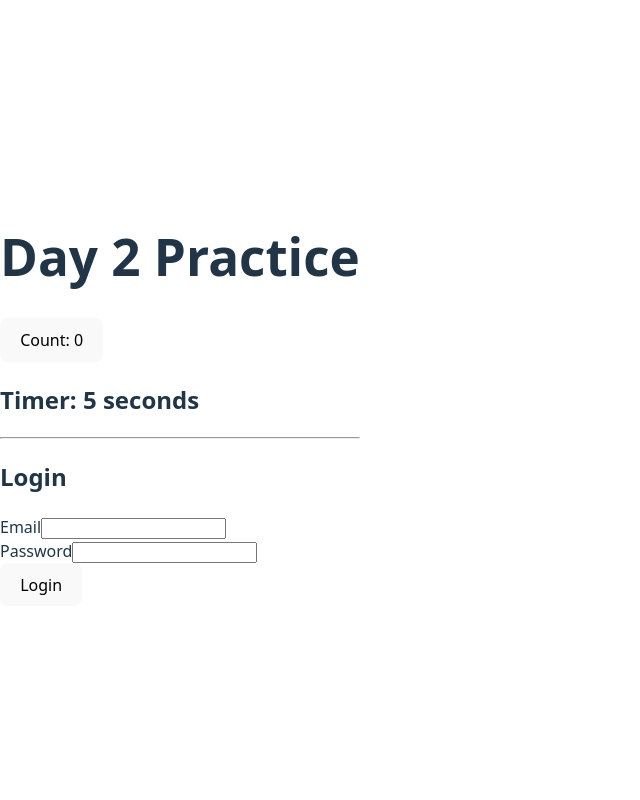
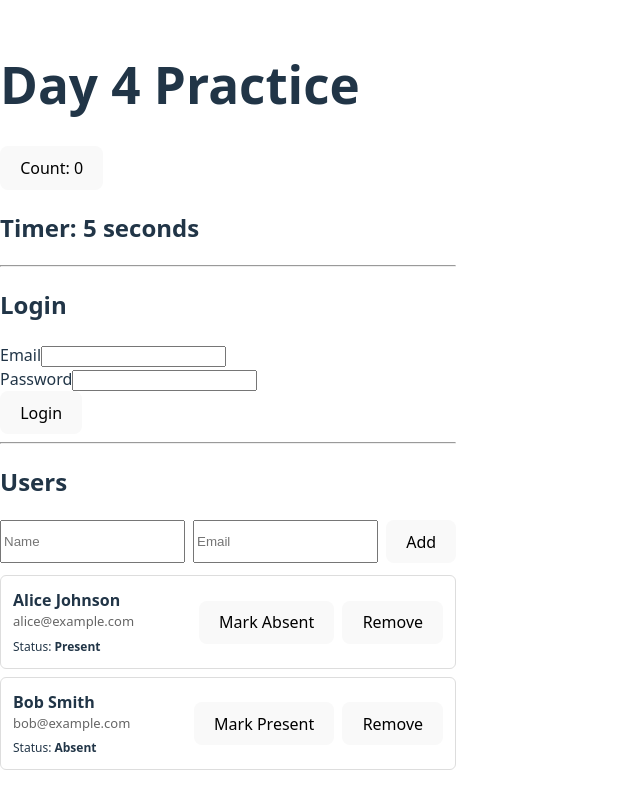
Before and after one commit to GoGouree/react-tracker, a React (Vite) app in the folder vite-project/: page / in a window 1280 px wide. Shown: the whole page, without its empty margins (0-640 px from the left). Built offline with nearby package versions, Linux system fonts and the light colour scheme.

Commit message:
added usercardlist feature

```diff
--- a/vite-project/src/App.tsx
+++ b/vite-project/src/App.tsx
@@ -2,6 +2,7 @@ import { useState, useEffect } from "react";
 import Counter from "./components/Counter";
 import Timer from "./components/Timer";
 import LoginForm from "./components/LoginForm";
+import UserCardList from "./components/UserCardList";
 
 function App() {
   // Timer state
@@ -19,7 +20,7 @@ function App() {
 
   return (
     <div>
-      <h1>Day 2 Practice</h1>
+      <h1>Day 4 Practice</h1>
 
       <Counter />
 
@@ -29,6 +30,9 @@ function App() {
 
       <h2>Login</h2>
       <LoginForm />
+
+      <hr />
+      <UserCardList />
     </div>
   );
 }
--- /dev/null
+++ b/vite-project/src/components/UserCard.tsx
@@ -0,0 +1,33 @@
+import React from 'react';
+
+export type User = { id: number; name: string; email: string; present: boolean };
+
+type Props = {
+  user: User;
+  onToggle: (id: number) => void;
+  onRemove?: (id: number) => void;
+};
+
+export default function UserCard({ user, onToggle, onRemove }: Props) {
+  return (
+    <div style={{
+      border: '1px solid #ddd', padding: 12, borderRadius: 6, marginBottom: 8,
+      display: 'flex', justifyContent: 'space-between', alignItems: 'center'
+    }}>
+      <div>
+        <div style={{ fontWeight: 600 }}>{user.name}</div>
+        <div style={{ fontSize: 13, color: '#666' }}>{user.email}</div>
+        <div style={{ marginTop: 6, fontSize: 12 }}>
+          Status: <strong>{user.present ? 'Present' : 'Absent'}</strong>
+        </div>
+      </div>
+
+      <div style={{ display: 'flex', gap: 8 }}>
+        <button onClick={() => onToggle(user.id)}>
+          {user.present ? 'Mark Absent' : 'Mark Present'}
+        </button>
+        {onRemove && <button onClick={() => onRemove(user.id)}>Remove</button>}
+      </div>
+    </div>
+  );
+}
--- /dev/null
+++ b/vite-project/src/components/UserCardList.tsx
@@ -0,0 +1,39 @@
+import React, { useState } from 'react';
+import UserCard, { type User } from './UserCard';
+
+export default function UserCardList() {
+  const [users, setUsers] = useState<User[]>([
+    { id: 1, name: 'Alice Johnson', email: 'alice@example.com', present: true },
+    { id: 2, name: 'Bob Smith', email: 'bob@example.com', present: false },
+  ]);
+  const [name, setName] = useState('');
+  const [email, setEmail] = useState('');
+
+  const addUser = (ev: React.FormEvent) => {
+    ev.preventDefault();
+    if (!name || !email) return;
+    setUsers(prev => [...prev, { id: Date.now(), name: name.trim(), email: email.trim(), present: false }]);
+    setName(''); setEmail('');
+  };
+
+  const togglePresent = (id: number) => setUsers(prev => prev.map(u => u.id === id ? { ...u, present: !u.present } : u));
+  const removeUser = (id: number) => setUsers(prev => prev.filter(u => u.id !== id));
+
+  return (
+    <section>
+      <h2>Users</h2>
+
+      <form onSubmit={addUser} style={{ marginBottom: 12, display: 'flex', gap: 8 }}>
+        <input placeholder="Name" value={name} onChange={e => setName(e.target.value)} />
+        <input placeholder="Email" value={email} onChange={e => setEmail(e.target.value)} />
+        <button type="submit">Add</button>
+      </form>
+
+      <div>
+        {users.length === 0 ? <div>No users</div> : users.map(u => (
+          <UserCard key={u.id} user={u} onToggle={togglePresent} onRemove={removeUser} />
+        ))}
+      </div>
+    </section>
+  );
+}
```
